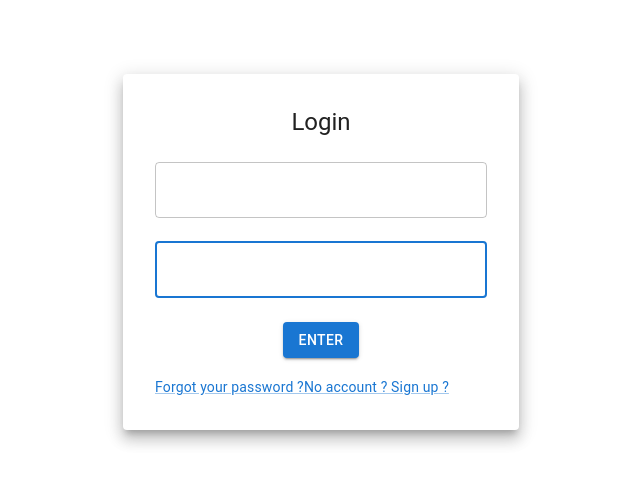
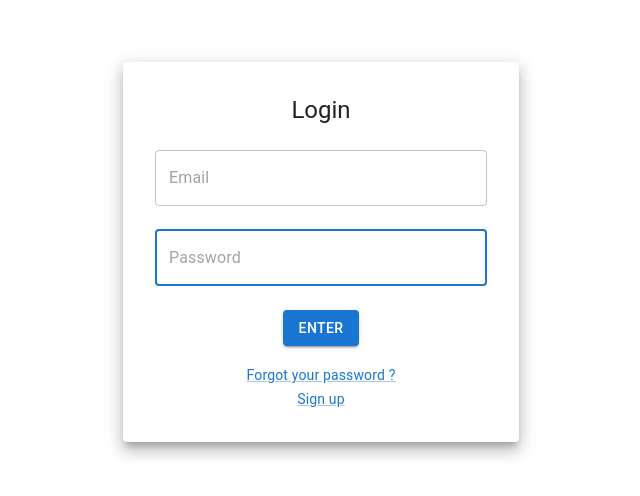
Before and after one commit to juanvictorqwerty/Ben-the-Archivist, a React (Vite) app in the folder Exam-Archive/: page /login in a window 1280 px wide. Shown: the part 180-676 px from the top of the page, without its empty margins (319-959 px from the left). Built offline with nearby package versions, Linux system fonts and the light colour scheme; some icons are missing.

Commit message:
login sign in navigation

```diff
--- a/Exam-Archive/src/pages/loginPage.tsx
+++ b/Exam-Archive/src/pages/loginPage.tsx
@@ -3,9 +3,11 @@ import { useState } from 'react';
 import IconButton from '@mui/material/IconButton';
 import InputAdornment from '@mui/material/InputAdornment';
 import Visibility from '@mui/icons-material/Visibility';
+import { Link as RouterLink,useNavigate } from 'react-router-dom';
 import VisibilityOff from '@mui/icons-material/VisibilityOff';
 
 function LoginPage(){
+    const navigate = useNavigate();
     const [email, setEmail]=useState('');
     const [password,setPassword]=useState('');
     const [showPassword, setShowPassword] = useState(false);
@@ -27,6 +29,7 @@ function LoginPage(){
                 id="email"
                 autoComplete="email"
                 autoFocus
+                placeholder="Email"
                 value={email}
                 onChange={(e)=>setEmail(e.target.value)}
             />
@@ -37,20 +40,19 @@ function LoginPage(){
                 id="password"
                 autoComplete="password"
                 autoFocus
+                placeholder="Password"
                 value={password}
                 onChange={(e)=>setPassword(e.target.value)}
                 type={showPassword ? 'text' : 'password'}
-                InputProps={{
-                    endAdornment: (
+                slotProps={{
+                    input: {
+                    endAdornment:
                         <InputAdornment position="end">
-                            <IconButton
-                            onClick={() => setShowPassword(!showPassword)}
-                            >
+                            <IconButton onClick={() => setShowPassword(!showPassword)}>
                                 {showPassword ? <Visibility style={{ color: 'black' }} /> : <VisibilityOff style={{ color: 'black' }} />}
                             </IconButton>
-                        </InputAdornment>
-                    ),
-                    }}
+                        </InputAdornment>,
+                    }}}
 
             />
             <Grid item xs={12} style={{ textAlign: 'center' }}>
@@ -62,19 +64,14 @@ function LoginPage(){
                     Enter
                 </Button>
             </Grid>
-            <Grid container>
-
-                    <Grid item xs={12}>
+            <Box>
                         <Link href='#' variant="body2">
                             Forgot your password ?
                         </Link>
-                    </Grid>
-                    <Grid item xs={12}>
-                        <Link href='#' variant="body2">
-                            {'No account ? Sign up'} ?
-                        </Link>
-                    </Grid>
-            </Grid>
+            </Box>
+            <Box>
+                <Link component={RouterLink} to='/signin' variant="body2">{'Sign up'}</Link>
+            </Box>
         </Box>
         </Paper>
     </Container>
--- a/Exam-Archive/src/pages/signinPage.tsx
+++ b/Exam-Archive/src/pages/signinPage.tsx
@@ -1,11 +1,15 @@
 import { Container,Paper,TextField,Button,Grid,Link, Typography, Box } from "@mui/material"
 import { useState } from 'react';
 import IconButton from '@mui/material/IconButton';
+import { Link as RouterLink,useNavigate } from 'react-router-dom';
 import InputAdornment from '@mui/material/InputAdornment';
 import Visibility from '@mui/icons-material/Visibility';
 import VisibilityOff from '@mui/icons-material/VisibilityOff';
 
+
+
 function SignInPage(){
+    const navigate = useNavigate();
     const [email, setEmail]=useState('');
     const [password,setPassword]=useState('');
     const [confirmPassword,setConfirmPassword]=useState('')
@@ -47,18 +51,19 @@ function SignInPage(){
                 value={password}
                 onChange={(e)=>setPassword(e.target.value)}
                 type={showPassword ? 'text' : 'password'}
-                InputProps={{
+                slotProps={{
+                    input:{
                     endAdornment: (
                         <InputAdornment position="end">
                             <IconButton
-                            onClick={() => setShowPassword(!showPassword)}
+                                onClick={() => setShowPassword(!showPassword)}
+                                edge="end"
                             >
                                 {showPassword ? <Visibility style={{ color: 'black' }} /> : <VisibilityOff style={{ color: 'black' }} />}
                             </IconButton>
                         </InputAdornment>
-                    ),
-                    }}
-
+                    )
+                }}}
             />
             <TextField
                 margin="normal"
@@ -74,14 +79,14 @@ function SignInPage(){
                     endAdornment: (
                         <InputAdornment position="end">
                             <IconButton
-                            onClick={() => setShowPassword(!showPassword)}
+                                onClick={() => setShowPassword(!showPassword)}
+                                edge="end"
                             >
                                 {showPassword ? <Visibility style={{ color: 'black' }} /> : <VisibilityOff style={{ color: 'black' }} />}
                             </IconButton>
                         </InputAdornment>
-                    ),
-                    }}
-
+                    )
+                }}
             />
             <Grid item xs={12} style={{ textAlign: 'center' }}>
                 <Button
@@ -92,18 +97,11 @@ function SignInPage(){
                     Enter
                 </Button>
             </Grid>
-            <Grid container>
+            <div>Have an account ?</div>
+            <Box>
+                <Link component={RouterLink} to='/login' variant="body2">{'Login'}</Link>
+            </Box>
 
-                    <Grid item xs={12}>
-                        <Link href='#' variant="body2">
-                        </Link>
-                    </Grid>
-                    <Grid item xs={12}>
-                        <Link href='#' variant="body2">
-                            {'Have an account ? Login'} ?
-                        </Link>
-                    </Grid>
-            </Grid>
         </Box>
         </Paper>
     </Container>
```
